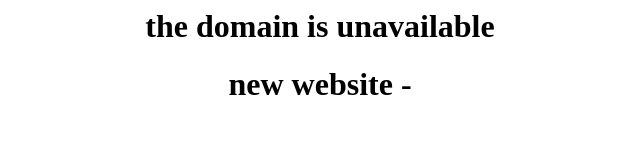
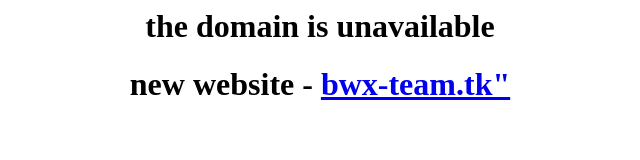
Before and after one commit to Bwz72829191/g, a plain HTML site: page index.html in a window 1280 px wide. Shown: the whole page, without its empty margins (320-960 px from the left). Drawn offline with Linux system fonts and the light colour scheme.

Commit message:
Update index.html

```diff
--- a/index.html
+++ b/index.html
@@ -1,2 +1,2 @@
 <center><h1>the domain is unavailable</h1></center>
-<center><h1>new website - <a href="http://bwx-team.tk/>bwx-team.to"</a></h1></center>
+<center><h1>new website - <a href="http://bwx-team.tk/">bwx-team.tk"</a></h1></center>
```
